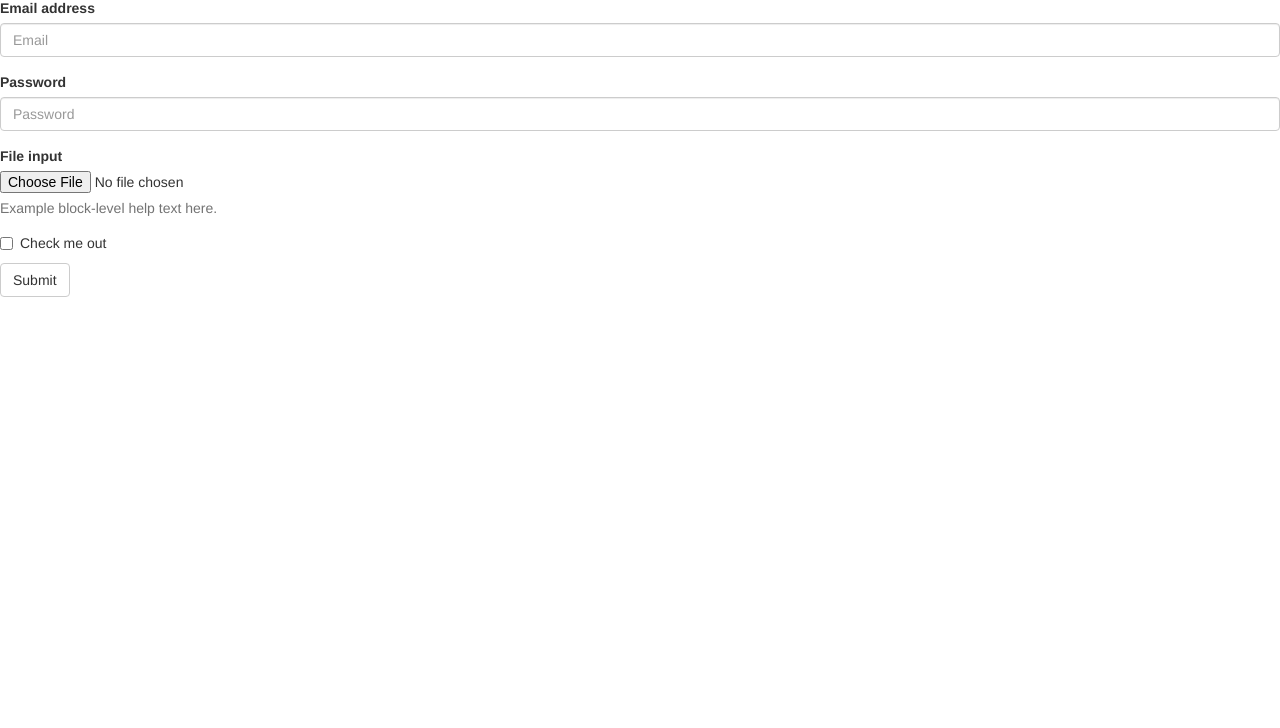
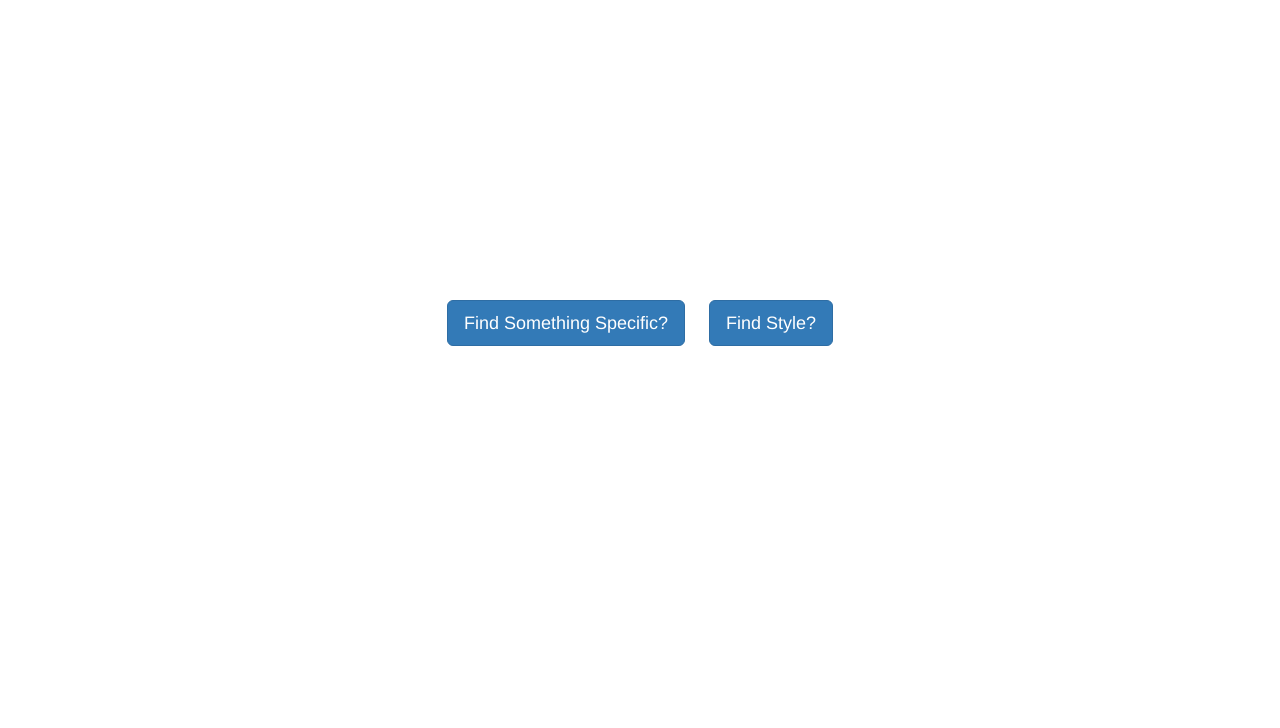
Before and after one commit to JacksonYang0315/Durhack2023, a plain HTML site: page index.html in a window 1280 px wide. Shown: the part 72-800 px from the top of the page. Drawn offline with nearby package versions, Linux system fonts and the light colour scheme.

Commit message:
page 1 (ugly version)
only two blue buttons in the middle

```diff
--- a/index.html
+++ b/index.html
@@ -5,39 +5,39 @@
     <meta http-equiv="X-UA-Compatible" content="IE=edge">
     <meta name="viewport" content="width=device-width, initial-scale=1">
     <!-- The above 3 meta tags *must* come first in the head; any other head content must come *after* these tags -->
-    <title>Bootstrap 101 Template</title>
+    <title>Jessie's Shopping Cart</title>
 
     <!-- Bootstrap -->
     <link rel="stylesheet" href="https://cdn.jsdelivr.net/npm/bootstrap@3.4.1/dist/css/bootstrap.min.css" integrity="sha384-HSMxcRTRxnN+Bdg0JdbxYKrThecOKuH5zCYotlSAcp1+c8xmyTe9GYg1l9a69psu" crossorigin="anonymous">
 
   </head>
   <body>
-    <h1>Hello, world!</h1>
-    <form>
-        <div class="form-group">
-          <label for="exampleInputEmail1">Email address</label>
-          <input type="email" class="form-control" id="exampleInputEmail1" placeholder="Email">
+    <style>
+        html, body {
+          height: 100%;
+          display: flex;
+          justify-content: center;
+          align-items: center;
+          margin: 0;
+        }
+
+        .button-container {
+          text-align: center;
+        }
+
+        .button-container button {
+          margin: 10px;
+        }
+      </style>
+
+
+      <div class="container">
+        <div class="button-container">
+            <p>
+                <button type="button" class="btn btn-primary btn-lg">Find Something Specific?</button>
+                <button type="button" class="btn btn-primary btn-lg">Find Style?</button>
+            </p>
         </div>
-        <div class="form-group">
-          <label for="exampleInputPassword1">Password</label>
-          <input type="password" class="form-control" id="exampleInputPassword1" placeholder="Password">
-        </div>
-        <div class="form-group">
-          <label for="exampleInputFile">File input</label>
-          <input type="file" id="exampleInputFile">
-          <p class="help-block">Example block-level help text here.</p>
-        </div>
-        <div class="checkbox">
-          <label>
-            <input type="checkbox"> Check me out
-          </label>
-        </div>
-        <button type="submit" class="btn btn-default">Submit</button>
-      </form>
-
-    <!-- jQuery (necessary for Bootstrap's JavaScript plugins) -->
-    <script src="https://code.jquery.com/jquery-1.12.4.min.js" integrity="sha384-nvAa0+6Qg9clwYCGGPpDQLVpLNn0fRaROjHqs13t4Ggj3Ez50XnGQqc/r8MhnRDZ" crossorigin="anonymous"></script>
-    <!-- Include all compiled plugins (below), or include individual files as needed -->
-    <script src="https://cdn.jsdelivr.net/npm/bootstrap@3.4.1/dist/js/bootstrap.min.js" integrity="sha384-aJ21OjlMXNL5UyIl/XNwTMqvzeRMZH2w8c5cRVpzpU8Y5bApTppSuUkhZXN0VxHd" crossorigin="anonymous"></script>
+      </div>
   </body>
 </html>
```
